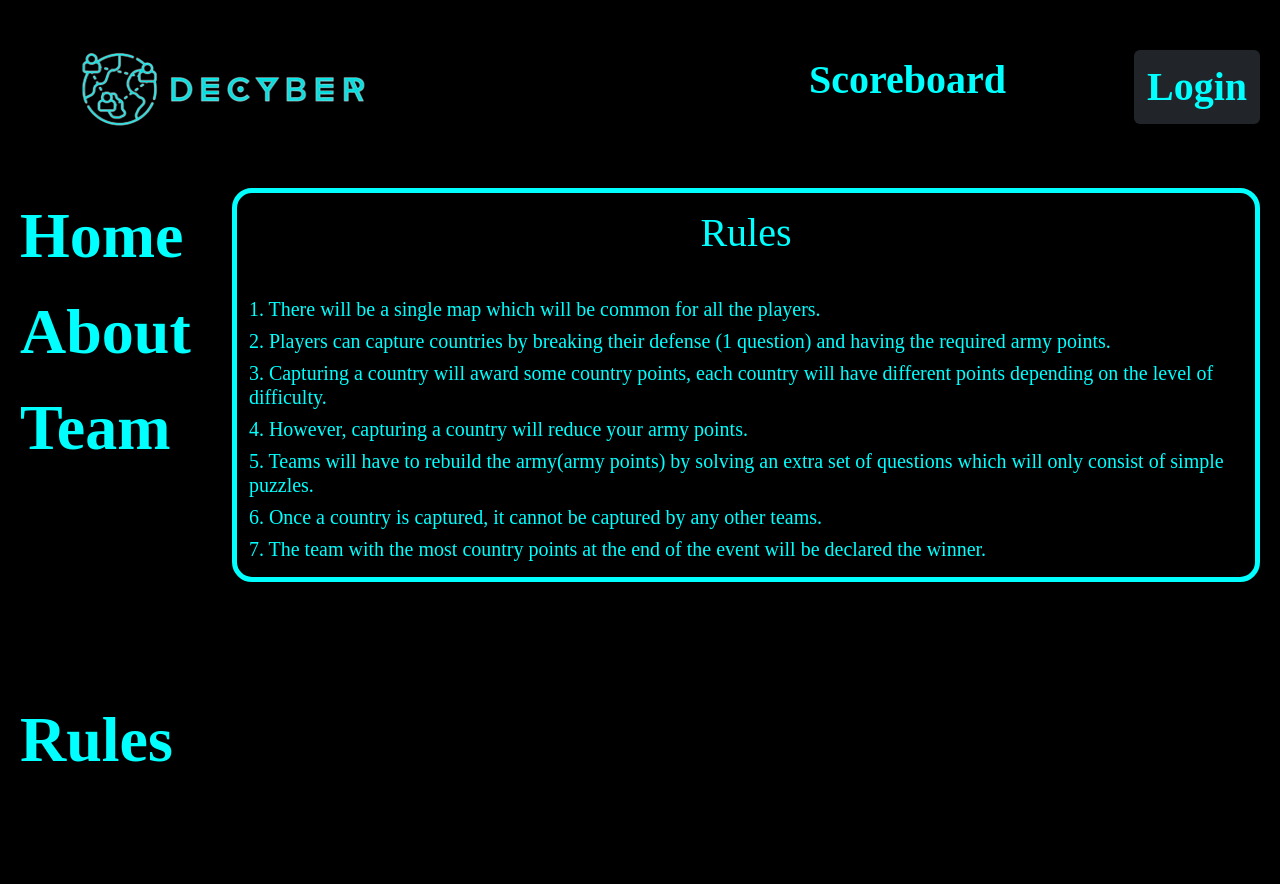
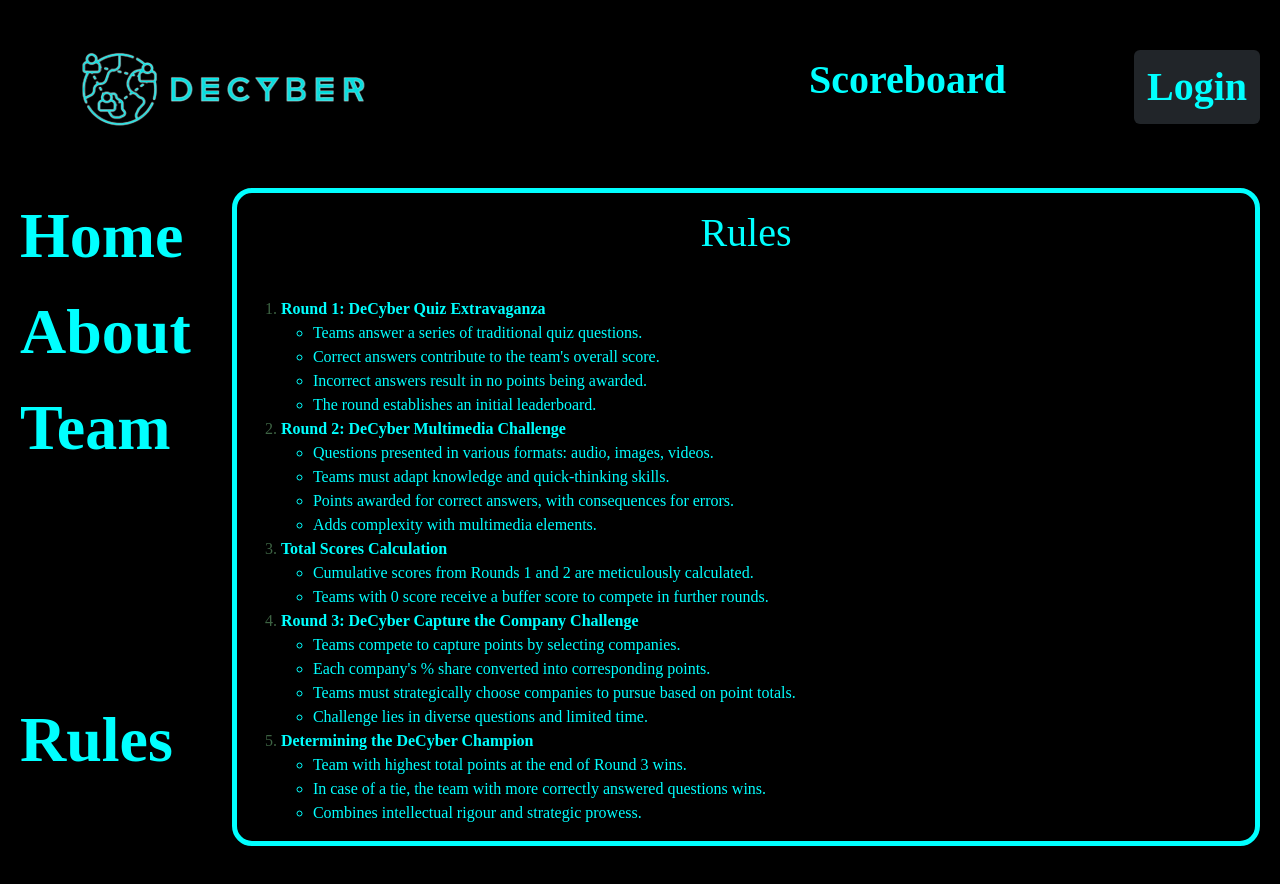
Before and after one commit to AyusGup/Decyber, a React (Create React App) app in the folder decyber/decyber-frontend/: page /rules in a window 1280 px wide. Shown: the top 884 px of the page. Before the commit the page ends 808 px from the top, so only its background shows below. Built offline with nearby package versions, Linux system fonts and the light colour scheme; a web font is replaced by a local one.

Commit message:
rules added

```diff
--- a/decyber/decyber-frontend/src/components/Rules.js
+++ b/decyber/decyber-frontend/src/components/Rules.js
@@ -1,6 +1,9 @@
 import React from 'react'
 
 export default function Rules() {
+    const ruleStyle = {
+        color: 'cyan' // Set text color to cyan
+      };
     return (
         <>
             <div className='container my-3'>
@@ -8,27 +11,50 @@ export default function Rules() {
             </div>
             <div className="container my-3">
                 <br />
-                <h5 style={{ color: "cyan" }}>
-                    1. There will be a single map which will be common for all the players.
-                </h5>
-                <h5 style={{ color: "cyan" }}>
-                    2. Players can capture countries by breaking their defense (1 question) and having the required army points.
-                </h5>
-                <h5 style={{ color: "cyan" }}>
-                    3. Capturing a country will award some country points, each country will have different points depending on the level of difficulty.
-                </h5>
-                <h5 style={{ color: "cyan" }}>
-                    4. However, capturing a country will reduce your army points.
-                </h5>
-                <h5 style={{ color: "cyan" }}>
-                    5. Teams will have to rebuild the army(army points) by solving an extra set of questions which will only consist of simple puzzles.
-                </h5>
-                <h5 style={{ color: "cyan" }}>
-                    6. Once a country is captured, it cannot be captured by any other teams.
-                </h5>
-                <h5 style={{ color: "cyan" }}>
-                    7. The team with the most country points at the end of the event will be declared the winner.
-                </h5>
+                <ol>
+        <li>
+          <strong style={ruleStyle}>Round 1: DeCyber Quiz Extravaganza</strong>
+          <ul>
+            <li style={ruleStyle}>Teams answer a series of traditional quiz questions.</li>
+            <li style={ruleStyle}>Correct answers contribute to the team's overall score.</li>
+            <li style={ruleStyle}>Incorrect answers result in no points being awarded.</li>
+            <li style={ruleStyle}>The round establishes an initial leaderboard.</li>
+          </ul>
+        </li>
+        <li>
+          <strong style={ruleStyle}>Round 2: DeCyber Multimedia Challenge</strong>
+          <ul>
+            <li style={ruleStyle}>Questions presented in various formats: audio, images, videos.</li>
+            <li style={ruleStyle}>Teams must adapt knowledge and quick-thinking skills.</li>
+            <li style={ruleStyle}>Points awarded for correct answers, with consequences for errors.</li>
+            <li style={ruleStyle}>Adds complexity with multimedia elements.</li>
+          </ul>
+        </li>
+        <li>
+          <strong style={ruleStyle}>Total Scores Calculation</strong>
+          <ul>
+            <li style={ruleStyle}>Cumulative scores from Rounds 1 and 2 are meticulously calculated.</li>
+            <li style={ruleStyle}>Teams with 0 score receive a buffer score to compete in further rounds.</li>
+          </ul>
+        </li>
+        <li>
+          <strong style={ruleStyle}>Round 3: DeCyber Capture the Company Challenge</strong>
+          <ul>
+            <li style={ruleStyle}>Teams compete to capture points by selecting companies.</li>
+            <li style={ruleStyle}>Each company's % share converted into corresponding points.</li>
+            <li style={ruleStyle}>Teams must strategically choose companies to pursue based on point totals.</li>
+            <li style={ruleStyle}>Challenge lies in diverse questions and limited time.</li>
+          </ul>
+        </li>
+        <li>
+          <strong style={ruleStyle}>Determining the DeCyber Champion</strong>
+          <ul>
+            <li style={ruleStyle}>Team with highest total points at the end of Round 3 wins.</li>
+            <li style={ruleStyle}>In case of a tie, the team with more correctly answered questions wins.</li>
+            <li style={ruleStyle}>Combines intellectual rigour and strategic prowess.</li>
+          </ul>
+        </li>
+      </ol>
             </div>
         </>
 
```
